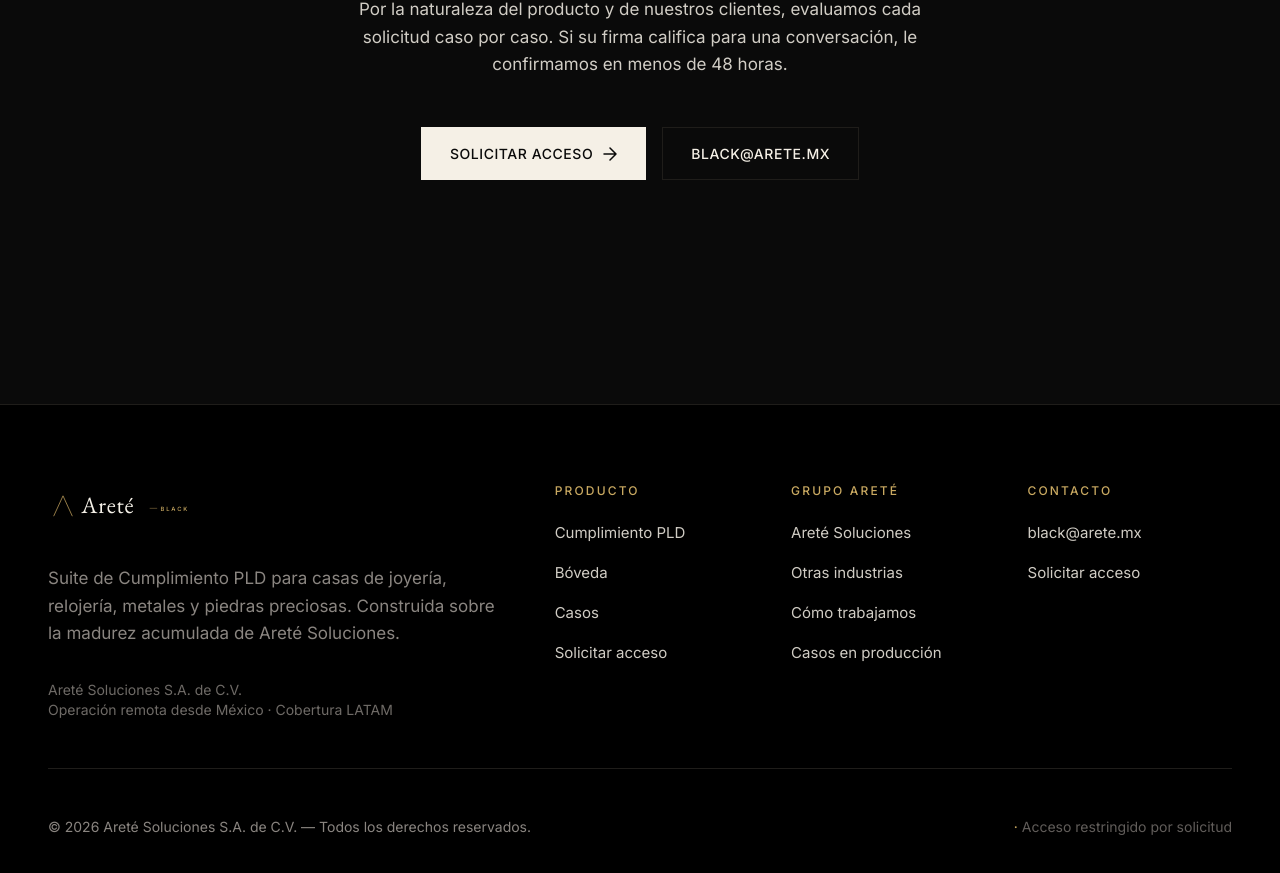
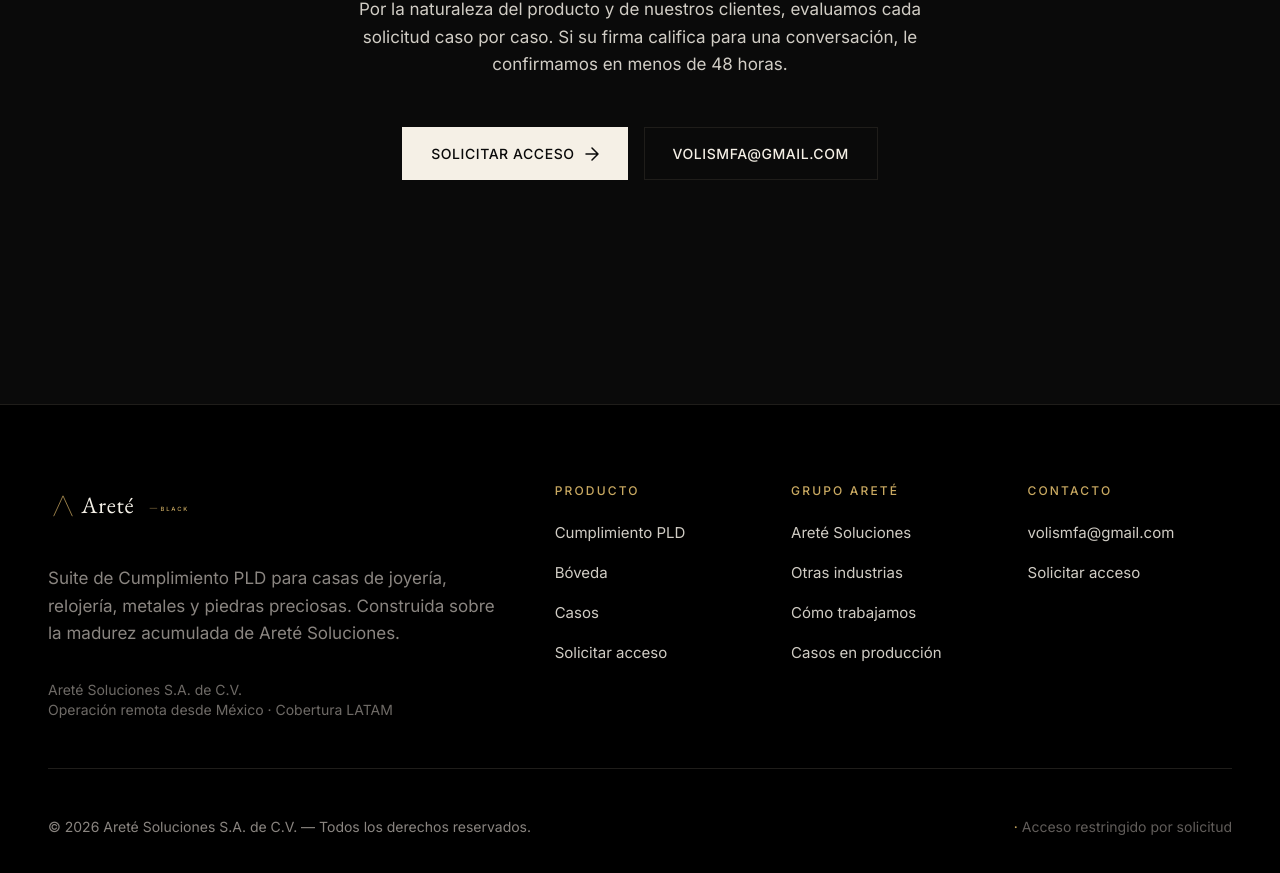
Before and after one commit to mountmanu/arete-landing, a Next.js app: page /black in a window 1280 px wide. Shown: the part 6337-7210 px from the top of the page. Built offline with nearby package versions, Linux system fonts and the light colour scheme.

Commit message:
fix(black): bridge email to volismfa, add Vercel Analytics, remove dead ThemeApplier

```diff
--- a/app/black/contacto/page.tsx
+++ b/app/black/contacto/page.tsx
@@ -63,10 +63,10 @@
                 <div>
                   <p className="eyebrow text-gold mb-4">Correo directo</p>
                   <a
-                    href="mailto:black@arete.mx"
+                    href="mailto:volismfa@gmail.com"
                     className="font-display text-3xl link-underline text-ink hover:text-gold transition-colors"
                   >
-                    black@arete.mx
+                    volismfa@gmail.com
                   </a>
                 </div>
               </Reveal>
--- a/app/layout.tsx
+++ b/app/layout.tsx
@@ -2,6 +2,7 @@
 import { EB_Garamond, Inter } from "next/font/google";
 import { SiteChrome } from "@/components/SiteChrome";
 import { OrganizationJsonLd, WebSiteJsonLd } from "@/components/JsonLd";
+import { Analytics } from "@vercel/analytics/next";
 import "./globals.css";
 
 const displayFont = EB_Garamond({
@@ -73,6 +74,7 @@
       </head>
       <body className="min-h-screen flex flex-col">
         <SiteChrome>{children}</SiteChrome>
+        <Analytics />
       </body>
     </html>
   );
--- a/components/ThemeApplier.tsx
+++ /dev/null
@@ -1,26 +0,0 @@
-"use client";
-
-import { usePathname } from "next/navigation";
-import { useEffect } from "react";
-
-/**
- * Aplica data-theme="black" al <html> cuando la ruta empieza con /black.
- * Esto hace que TODO en la página (Nav, Footer, secciones) herede
- * automáticamente los tokens luxury definidos en globals.css.
- *
- * Renderizado una sola vez en el root layout. No renderiza markup.
- */
-export function ThemeApplier() {
-  const pathname = usePathname();
-
-  useEffect(() => {
-    const isBlack = pathname?.startsWith("/black") ?? false;
-    if (isBlack) {
-      document.documentElement.setAttribute("data-theme", "black");
-    } else {
-      document.documentElement.removeAttribute("data-theme");
-    }
-  }, [pathname]);
-
-  return null;
-}
--- a/components/black/ContactCTABlack.tsx
+++ b/components/black/ContactCTABlack.tsx
@@ -40,8 +40,8 @@
                 />
               </svg>
             </Link>
-            <a href="mailto:black@arete.mx" className="btn-secondary">
-              black@arete.mx
+            <a href="mailto:volismfa@gmail.com" className="btn-secondary">
+              volismfa@gmail.com
             </a>
           </div>
         </Reveal>
--- a/components/black/ContactFormBlack.tsx
+++ b/components/black/ContactFormBlack.tsx
@@ -69,7 +69,7 @@
         "",
         data.message,
       ].join("\n");
-      window.location.href = `mailto:black@arete.mx?subject=${encodeURIComponent(
+      window.location.href = `mailto:volismfa@gmail.com?subject=${encodeURIComponent(
         subject,
       )}&body=${encodeURIComponent(body)}`;
     }
@@ -90,10 +90,10 @@
         <p className="mt-6 text-mute max-w-md mx-auto leading-relaxed">
           Si necesita contactar directamente, escriba a{" "}
           <a
-            href="mailto:black@arete.mx"
+            href="mailto:volismfa@gmail.com"
             className="link-underline text-gold font-medium"
           >
-            black@arete.mx
+            volismfa@gmail.com
           </a>
           .
         </p>
--- a/components/black/FooterBlack.tsx
+++ b/components/black/FooterBlack.tsx
@@ -23,7 +23,7 @@
   {
     title: "Contacto",
     items: [
-      { href: "mailto:black@arete.mx", label: "black@arete.mx" },
+      { href: "mailto:volismfa@gmail.com", label: "volismfa@gmail.com" },
       { href: "/black/contacto", label: "Solicitar acceso" },
     ],
   },
```
Also changed, not shown: package.json (+9 -8 lines), 1 other file (tests, documents, lock files or other folders).
